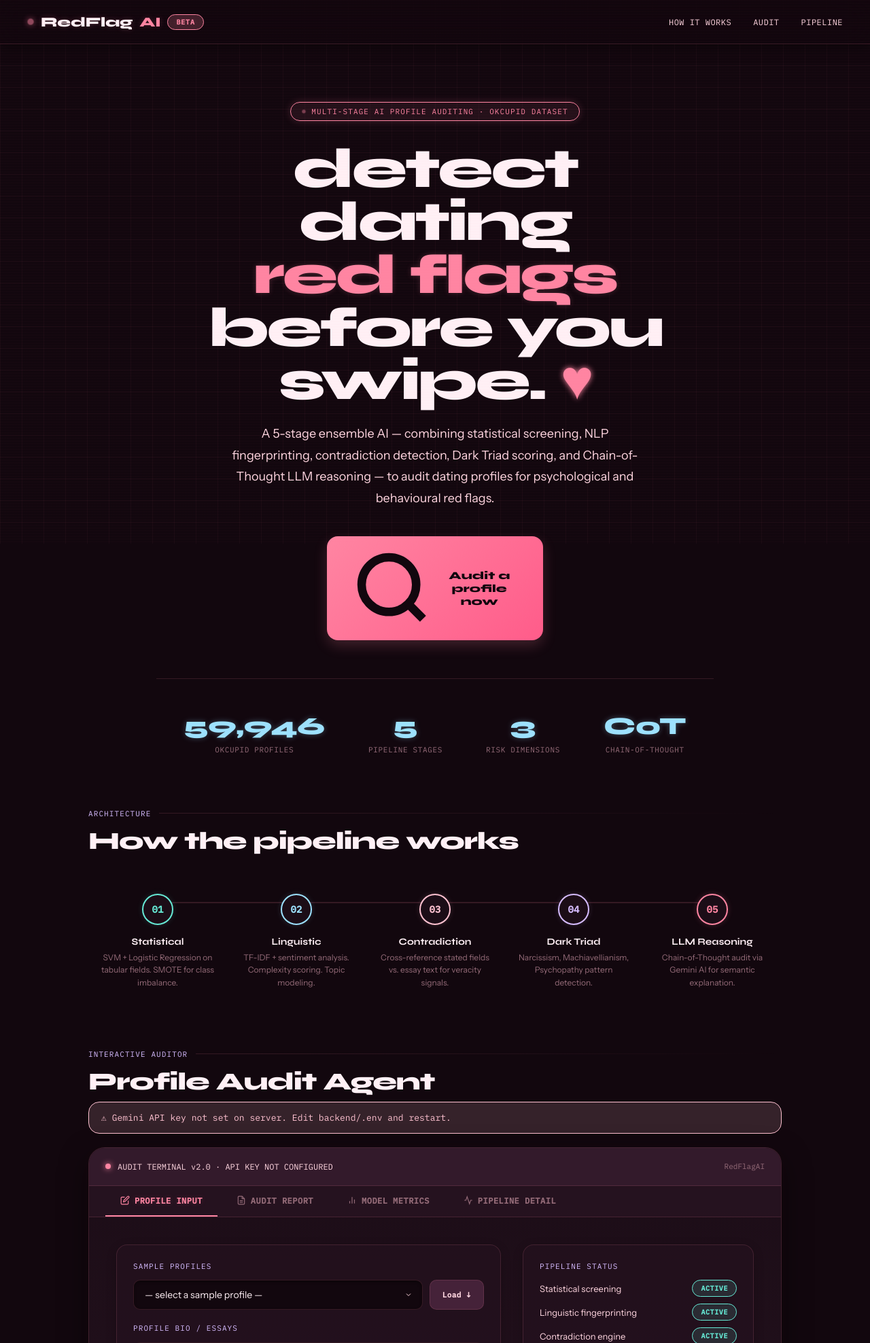
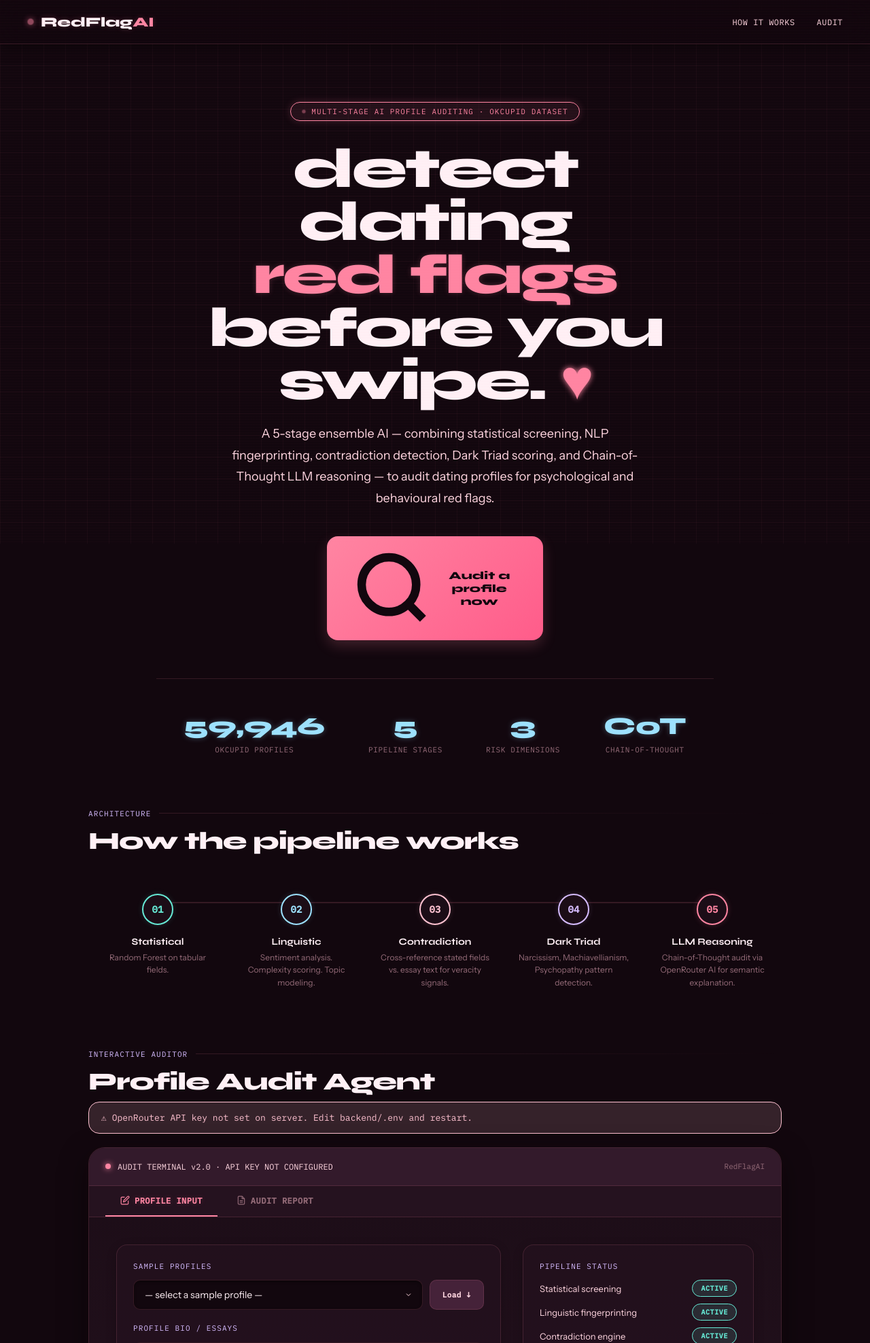
Before and after one commit to deenafiyaa/wif3009-python, a FastAPI app: page / in a window 1280 px wide. Shown: the top 1976 px of the page at 68% size. Run offline with FastAPI, Linux system fonts and the light colour scheme; some libraries are stand-ins or nearby versions.

Commit message:
Cleaned front end

```diff
--- a/frontend/static/app.js
+++ b/frontend/static/app.js
@@ -11,7 +11,7 @@ const PROGRESS_MSGS = [
   'Stage 2: Extracting linguistic fingerprints…',
   'Stage 3: Cross-referencing contradictions…',
   'Stage 4: Scoring Dark Triad traits…',
-  'Stage 5: Gemini reasoning (Chain-of-Thought)…',
+  'Stage 5: OpenRouter reasoning (Chain-of-Thought)…',
   'Assembling full audit report…',
 ];
 
@@ -69,7 +69,7 @@ async function checkServer() {
     } else {
       dot.classList.add('error');
       text.textContent = 'AUDIT TERMINAL v2.0 · API KEY NOT CONFIGURED';
-      showBanner('⚠ Gemini API key not set on server. Edit backend/.env and restart.', 'warning');
+      showBanner('⚠ OpenRouter API key not set on server. Edit backend/.env and restart.', 'warning');
     }
   } catch {
     dot.classList.add('error');
@@ -239,7 +239,14 @@ async function runAnalysis() {
   const btnText = $('btnText');
   const btnIcon = $('btnIcon');
   btn.disabled = true;
-  btnIcon.innerHTML = '<animateTransform attributeName="transform" type="rotate" from="0 12 12" to="360 12 12" dur="0.9s" repeatCount="indefinite"/><circle cx="12" cy="12" r="8" stroke="white" stroke-width="2.5" fill="none" stroke-dasharray="25 51"/>';
+  btnIcon.innerHTML = `
+    <svg viewBox="0 0 24 24" fill="none" stroke="currentColor" stroke-width="2.5" class="spinner-svg" style="width:20px; height:20px;">
+      <circle cx="12" cy="12" r="8" stroke="rgba(255,255,255,0.2)" fill="none"/>
+      <circle cx="12" cy="12" r="8" stroke="white" fill="none" stroke-dasharray="25 51">
+        <animateTransform attributeName="transform" type="rotate" from="0 12 12" to="360 12 12" dur="0.9s" repeatCount="indefinite"/>
+      </circle>
+    </svg>
+  `;
   btnText.textContent = 'Analysing…';
 
   const ticker = startProgress();
@@ -282,8 +289,14 @@ async function runAnalysis() {
     switchTab('report', null);
 
   } finally {
+    // 2. Fix the reset state inside the finally block to also keep it a valid SVG:
     btn.disabled = false;
-    btnIcon.innerHTML = '<circle cx="11" cy="11" r="8"/><path d="m21 21-4.35-4.35"/>';
+    btnIcon.innerHTML = `
+      <svg viewBox="0 0 24 24" fill="none" stroke="currentColor" stroke-width="2" style="width:20px; height:20px;">
+        <circle cx="11" cy="11" r="8"/>
+        <path d="m21 21-4.35-4.35"/>
+      </svg>
+    `;
     btnText.textContent = 'Run Full Audit';
   }
 }
--- a/frontend/templates/index.html
+++ b/frontend/templates/index.html
@@ -17,14 +17,12 @@
 <!-- NAV -->
 <nav>
   <div class="nav-logo">
-    <div class="dot" aria-hidden="true"></div>
-    RedFlag<span class="accent">AI</span>
-    <span class="nav-badge">BETA</span>
+  <div class="dot" aria-hidden="true"></div>
+  <span class="logo-text">RedFlag<span class="accent">AI</span></span>
   </div>
   <div class="nav-links">
     <a href="#how">How it works</a>
     <a href="#app">Audit</a>
-    <a href="#pipeline">Pipeline</a>
   </div>
 </nav>
 
@@ -64,12 +62,12 @@
     <div class="pipeline-step" role="listitem">
       <div class="pipe-num c-green">01</div>
       <div class="pipe-title">Statistical</div>
-      <div class="pipe-desc">SVM + Logistic Regression on tabular fields. SMOTE for class imbalance.</div>
+      <div class="pipe-desc">Random Forest on tabular fields.</div>
     </div>
     <div class="pipeline-step" role="listitem">
       <div class="pipe-num c-blue">02</div>
       <div class="pipe-title">Linguistic</div>
-      <div class="pipe-desc">TF-IDF + sentiment analysis. Complexity scoring. Topic modeling.</div>
+      <div class="pipe-desc">Sentiment analysis. Complexity scoring. Topic modeling.</div>
     </div>
     <div class="pipeline-step" role="listitem">
       <div class="pipe-num c-amber">03</div>
@@ -84,7 +82,7 @@
     <div class="pipeline-step" role="listitem">
       <div class="pipe-num c-red">05</div>
       <div class="pipe-title">LLM Reasoning</div>
-      <div class="pipe-desc">Chain-of-Thought audit via Gemini AI for semantic explanation.</div>
+      <div class="pipe-desc">Chain-of-Thought audit via OpenRouter AI for semantic explanation.</div>
     </div>
   </div>
 </section>
@@ -116,14 +114,6 @@
       <button class="tab-btn" role="tab" aria-selected="false" aria-controls="panel-report" id="tab-report" onclick="switchTab('report', this)">
         <svg viewBox="0 0 24 24" fill="none" stroke="currentColor" stroke-width="2" aria-hidden="true"><path d="M14 2H6a2 2 0 0 0-2 2v16a2 2 0 0 0 2 2h12a2 2 0 0 0 2-2V8z"/><polyline points="14 2 14 8 20 8"/><line x1="16" y1="13" x2="8" y2="13"/><line x1="16" y1="17" x2="8" y2="17"/></svg>
         Audit Report
-      </button>
-      <button class="tab-btn" role="tab" aria-selected="false" aria-controls="panel-metrics" id="tab-metrics" onclick="switchTab('metrics', this)">
-        <svg viewBox="0 0 24 24" fill="none" stroke="currentColor" stroke-width="2" aria-hidden="true"><line x1="18" y1="20" x2="18" y2="10"/><line x1="12" y1="20" x2="12" y2="4"/><line x1="6" y1="20" x2="6" y2="14"/></svg>
-        Model Metrics
-      </button>
-      <button class="tab-btn" role="tab" aria-selected="false" aria-controls="panel-pipeline" id="tab-pipeline" onclick="switchTab('pipeline', this)">
-        <svg viewBox="0 0 24 24" fill="none" stroke="currentColor" stroke-width="2" aria-hidden="true"><polyline points="22 12 18 12 15 21 9 3 6 12 2 12"/></svg>
-        Pipeline Detail
       </button>
     </div>
 
@@ -215,7 +205,7 @@
               <div class="pipe-status-row" role="listitem"><span>Linguistic fingerprinting</span><span class="badge badge-green">Active</span></div>
               <div class="pipe-status-row" role="listitem"><span>Contradiction engine</span><span class="badge badge-green">Active</span></div>
               <div class="pipe-status-row" role="listitem"><span>Dark Triad scoring</span><span class="badge badge-green">Active</span></div>
-              <div class="pipe-status-row" role="listitem"><span>LLM reasoning (Gemini)</span><span class="badge badge-blue">Stage 5</span></div>
+              <div class="pipe-status-row" role="listitem"><span>LLM reasoning (OpenRouter)</span><span class="badge badge-green">Active</span></div>
             </div>
 
             <button class="analyze-btn" id="analyzeBtn" onclick="runAnalysis()">
@@ -264,63 +254,6 @@
         </div>
       </div>
     </div>
-
-    <!-- PIPELINE DETAIL PANEL -->
-    <div class="panel" id="panel-pipeline" role="tabpanel" aria-labelledby="tab-pipeline">
-      <div class="pipe-detail">
-
-        <div class="pipe-detail-row">
-          <div class="pipe-num-lg" style="color:var(--green);border-color:var(--green);">01</div>
-          <div class="pipe-content">
-            <h3>Statistical screening — fast-path fraud detection</h3>
-            <p>A Support Vector Machine (SVM) and Logistic Regression classifier trained on all 31 tabular OkCupid columns. SMOTE oversampling addresses the extreme class imbalance of red-flag profiles. Produces a probabilistic risk score before any text processing begins.</p>
-            <div class="pipe-tech">Tech: <span>scikit-learn SVM · SMOTE (imbalanced-learn) · pandas · OkCupid tabular features</span></div>
-          </div>
-          <span class="badge badge-green">SVM + SMOTE</span>
-        </div>
-
-        <div class="pipe-detail-row">
-          <div class="pipe-num-lg" style="color:var(--blue);border-color:var(--blue);">02</div>
-          <div class="pipe-content">
-            <h3>Linguistic fingerprinting — NLP complexity analysis</h3>
-            <p>TF-IDF vectorisation + VADER sentiment analysis scores emotional tone. Flesch-Kincaid complexity measures readability. LDA topic modeling identifies manipulative thematic clusters — intermittent reinforcement language, identity dissociation, excessive self-referencing.</p>
-            <div class="pipe-tech">Tech: <span>NLTK VADER · sklearn TF-IDF · gensim LDA · textstat · HuggingFace transformers</span></div>
-          </div>
-          <span class="badge badge-blue">NLP</span>
-        </div>
-
-        <div class="pipe-detail-row">
-          <div class="pipe-num-lg" style="color:var(--amber);border-color:var(--amber);">03</div>
-          <div class="pipe-content">
-            <h3>Contradiction engine — veracity cross-referencing</h3>
-            <p>Compares each categorical field ("smokes: no", "diet: vegan") against the free-text essays using regex pattern matching and keyword extraction. When text contradicts a stated field, a Veracity Red Flag is raised with specific textual evidence.</p>
-            <div class="pipe-tech">Tech: <span>Rule-based regex engine · spaCy NER · keyword extraction · field-to-text alignment</span></div>
-          </div>
-          <span class="badge badge-amber">Veracity</span>
-        </div>
-
-        <div class="pipe-detail-row">
-          <div class="pipe-num-lg" style="color:var(--purple);border-color:var(--purple);">04</div>
-          <div class="pipe-content">
-            <h3>Dark Triad scoring — psychological trait mapping</h3>
-            <p>Maps linguistic features to the three Dark Triad traits. Narcissism: admiration-seeking language. Machiavellianism: strategic deception signals, conditional framing. Psychopathy: callousness markers, lack-of-empathy language. Calibrated against OkCupid's 420+ question bank.</p>
-            <div class="pipe-tech">Tech: <span>Custom psycholinguistic feature extractor · OkCupid Q&amp;A mapping · LIWC-style features</span></div>
-          </div>
-          <span class="badge badge-purple">Psych</span>
-        </div>
-
-        <div class="pipe-detail-row">
-          <div class="pipe-num-lg" style="color:var(--red);border-color:var(--red);">05</div>
-          <div class="pipe-content">
-            <h3>LLM semantic reasoning — Chain-of-Thought audit</h3>
-            <p>The structured output of Stages 1–4 is passed to Gemini with a Chain-of-Thought system prompt. The model reasons step-by-step through each signal, cites specific textual evidence, and explains the psychological mechanism behind each flag. The Educational Tip rephrases flags constructively.</p>
-            <div class="pipe-tech">Tech: <span>gemini-1.5-flash · CoT prompting · structured JSON output · social reintegration module</span></div>
-          </div>
-          <span class="badge badge-red">CoT LLM</span>
-        </div>
-
-      </div>
-    </div>
   </div>
 </section>
 
```
